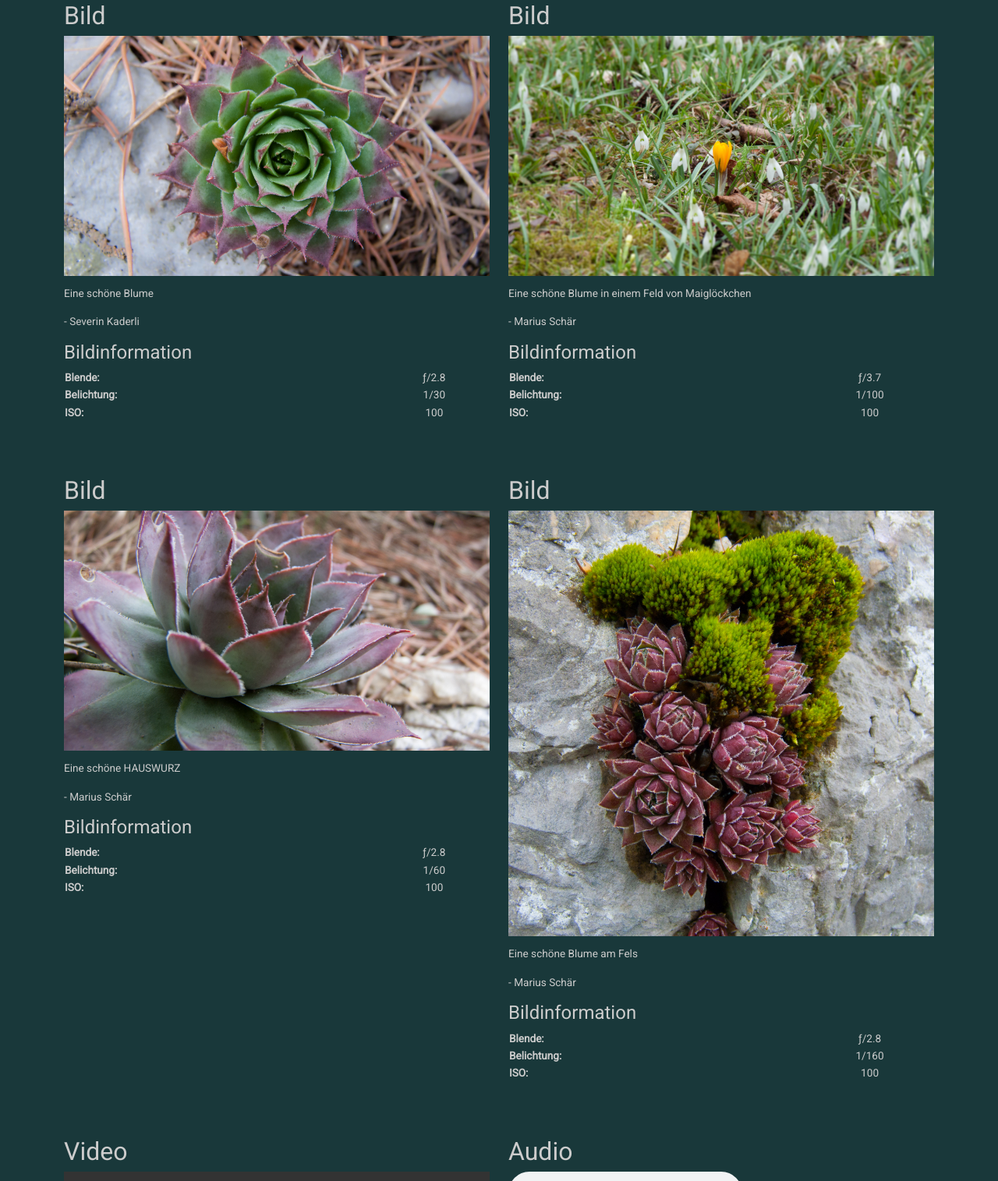
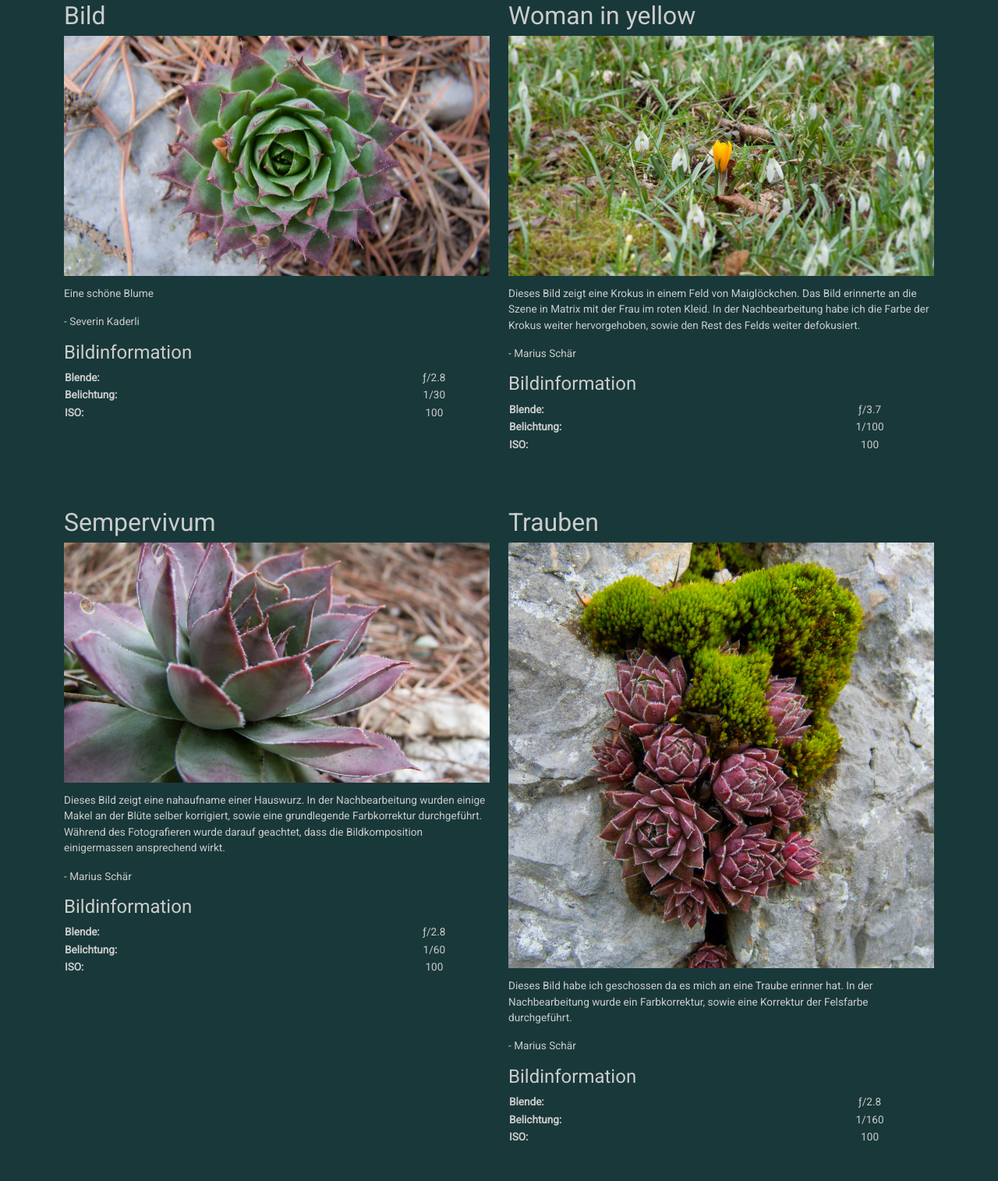
Before and after one commit to severinkaderli/Modul-152-Website, a plain HTML site: page index.html in a window 1280 px wide. Shown: the part 421-1936 px from the top of the page at 78% size. Drawn offline with nearby package versions, Linux system fonts and the light colour scheme; no server answers; grey boxes are pictures that could not be loaded; a script that the page names is missing.

Commit message:
add text to images

```diff
--- a/index.html
+++ b/index.html
@@ -76,9 +76,11 @@
 		  </div>
 		<!--start ms-->
 		<div class="card">
-			<h2>Bild</h2>
+			<h2>Woman in yellow</h2>
             <img id="myimage" src="./assets/images/krokus_in_field.jpg" alt="Blüte" title="Blüte">
-            <p class="card-text">Eine schöne Blume in einem Feld von Maiglöckchen</p>
+            <p class="card-text">Dieses Bild zeigt eine Krokus in einem Feld von Maiglöckchen.
+	    Das Bild erinnerte an die Szene in Matrix mit der Frau im roten Kleid.
+	    In der Nachbearbeitung habe ich die Farbe der Krokus weiter hervorgehoben, sowie den Rest des Felds weiter defokusiert.</p>
 			<p class="card-text">
 				- Marius Schär
 			</p>
@@ -99,9 +101,11 @@
 			</table>
 		  </div>
 		<div class="card">
-			<h2>Bild</h2>
+			<h2>Sempervivum</h2>
             <img id="myimage" src="./assets/images/sempervivum_pretty.jpg" alt="Blüte" title="Blüte">
-            <p class="card-text">Eine schöne HAUSWURZ</p>
+            <p class="card-text">Dieses Bild zeigt eine nahaufname einer Hauswurz.
+	    In der Nachbearbeitung wurden einige Makel an der Blüte selber korrigiert, sowie eine grundlegende Farbkorrektur durchgeführt.
+	    Während des Fotografieren wurde darauf geachtet, dass die Bildkomposition einigermassen ansprechend wirkt.</p>
 			<p class="card-text">
 				- Marius Schär
 			</p>
@@ -122,9 +126,10 @@
 			</table>
 		  </div>
 		<div class="card">
-			<h2>Bild</h2>
+			<h2>Trauben</h2>
             <img id="myimage" src="./assets/images/sempervivum_under_moss.jpg" alt="Blüte" title="Blüte">
-            <p class="card-text">Eine schöne Blume am Fels</p>
+            <p class="card-text">Dieses Bild habe ich geschossen da es mich an eine Traube erinner hat.
+	    In der Nachbearbeitung wurde ein Farbkorrektur, sowie eine Korrektur der Felsfarbe durchgeführt.</p>
 			<p class="card-text">
 				- Marius Schär
 			</p>
```
